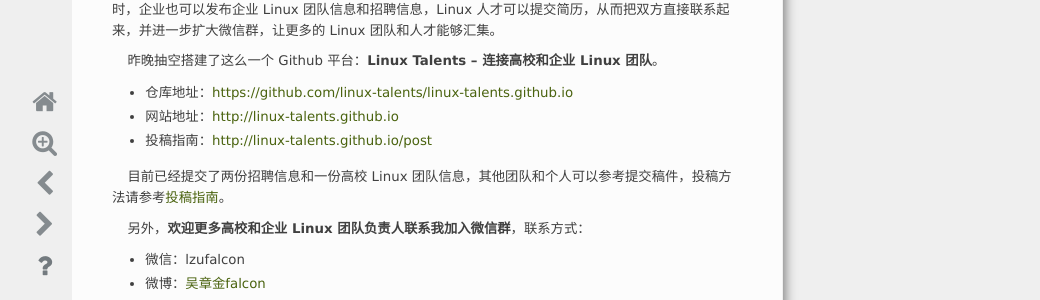
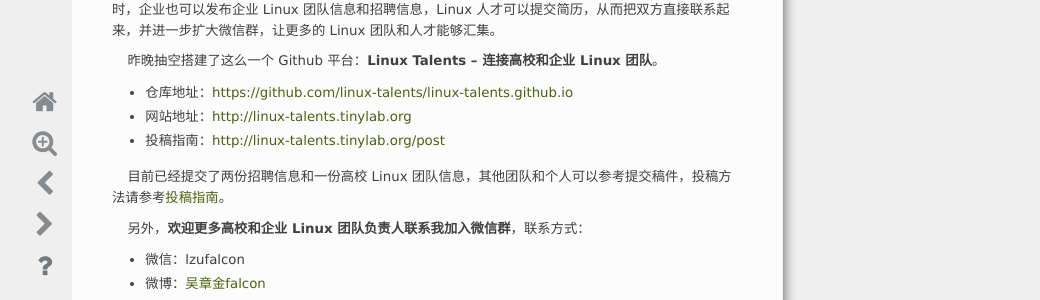
Before and after one commit to lzufalcon/linux-talents.github.io, a Jekyll site: the page built from _posts/2016-06-05-09-59-10-linux-talents-connect-universities-to-companies.md, in a window 1280 px wide. Shown: the part 589-889 px from the top of the page, without its empty margins (89-1129 px from the left). Built offline with Jekyll 4.4.1, drawn with Linux system fonts in a browser that asks for light colours; comment, search, counter and statistics services are not loaded; part of the change alters nothing that is shown.

Commit message:
Update url from github.io to tinylab.org
github.io is filtered by some services.

Signed-off-by: Wu Zhangjin <wuzhangjin@gmail.com>

```diff
--- a/_config.yml
+++ b/_config.yml
@@ -23,7 +23,7 @@ title : Linux Talents
 tagline: 连接高校和企业 Linux 团队！
 start: 2016
 
-production_url : http://tinylab.org
+production_url : http://linux-talents.tinylab.org
 
 compress_html:
   clippings: all
--- a/_posts/2016-06-05-09-59-10-linux-talents-connect-universities-to-companies.md
+++ b/_posts/2016-06-05-09-59-10-linux-talents-connect-universities-to-companies.md
@@ -34,10 +34,10 @@ tags:
 昨晚抽空搭建了这么一个 Github 平台：__Linux Talents -- 连接高校和企业 Linux 团队__。
 
 * 仓库地址：<https://github.com/linux-talents/linux-talents.github.io>
-* 网站地址：<http://linux-talents.github.io>
-* 投稿指南：<http://linux-talents.github.io/post>
+* 网站地址：<http://linux-talents.tinylab.org>
+* 投稿指南：<http://linux-talents.tinylab.org/post>
 
-目前已经提交了两份招聘信息和一份高校 Linux 团队信息，其他团队和个人可以参考提交稿件，投稿方法请参考[投稿指南](http://linux-talents.github.io/post)。
+目前已经提交了两份招聘信息和一份高校 Linux 团队信息，其他团队和个人可以参考提交稿件，投稿方法请参考[投稿指南](http://linux-talents.tinylab.org/post)。
 
 另外，__欢迎更多高校和企业 Linux 团队负责人联系我加入微信群__，联系方式：
 
```
